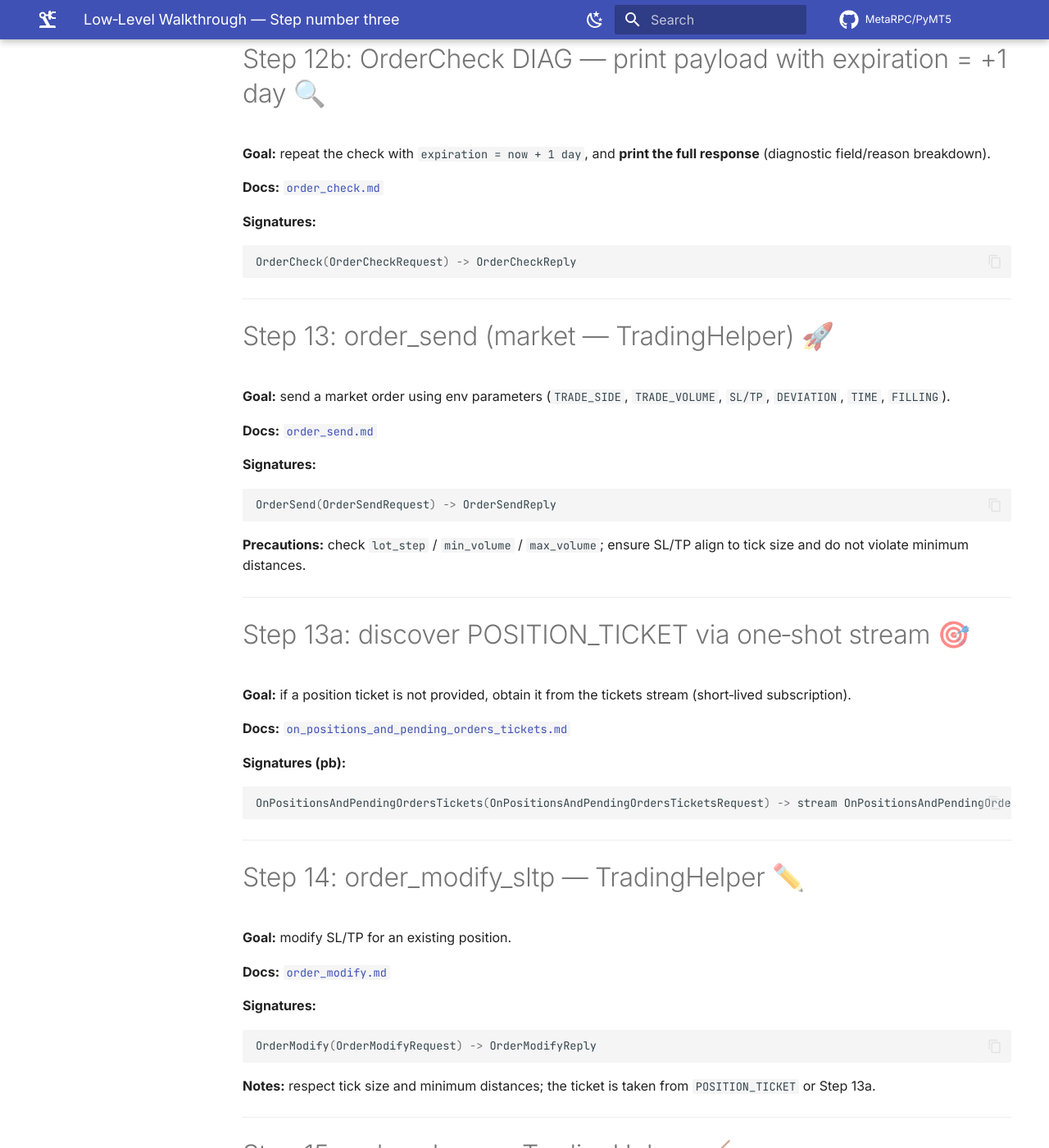
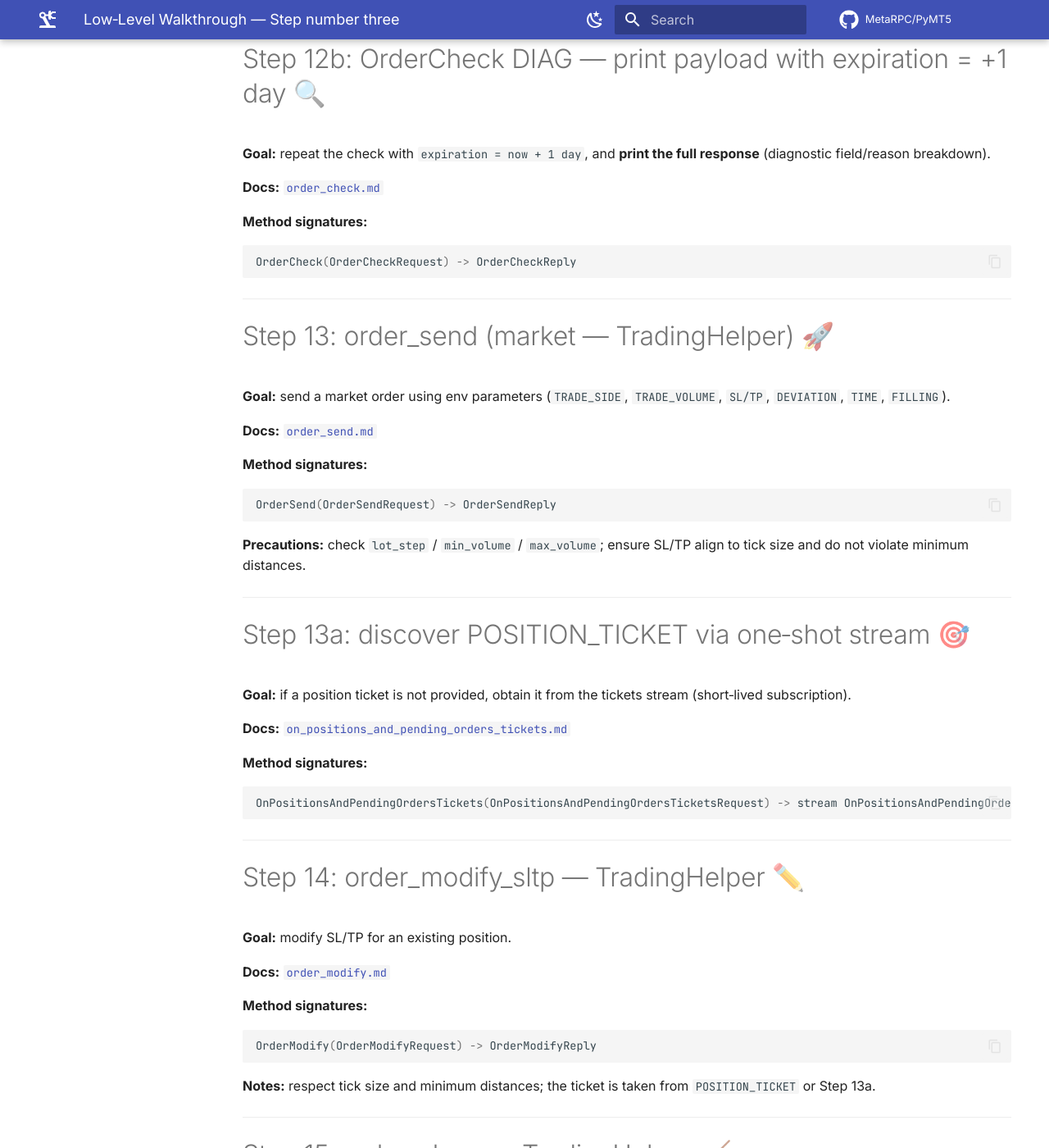
Before and after one commit to MetaRPC/PyMT5, an MkDocs documentation site: the page built from docs/Examples/Base_example/Step_number_three.md, in a window 1280 px wide and 1400 px high, scrolled down 1011 px. Shown: the whole window at 82% size. Built offline with MkDocs 1.6.1 and Material for MkDocs 9.7.7, drawn with Linux system fonts in a browser that asks for light colours; comment, search, counter and statistics services are not loaded; some of the changed text lies outside the part shown.

Commit message:
Update Step_number_three.md

````diff
--- a/docs/Examples/Base_example/Step_number_three.md
+++ b/docs/Examples/Base_example/Step_number_three.md
@@ -12,7 +12,7 @@
 
 **Docs:** [`order_calc_margin.md`](../../MT5Account/Trading_Operations/order_calc_margin.md)
 
-**Signatures (pb):**
+**Method signatures:**
 
 ```python
 OrderCalcMargin(OrderCalcMarginRequest) -> OrderCalcMarginReply
@@ -28,7 +28,7 @@ OrderCalcMargin(OrderCalcMarginRequest) -> OrderCalcMarginReply
 
 **Docs:** [`order_check.md`](../../MT5Account/Trading_Operations/order_check.md)
 
-**Signatures:**
+**Method signatures:**
 
 ```python
 OrderCheck(OrderCheckRequest) -> OrderCheckReply
@@ -44,7 +44,7 @@ OrderCheck(OrderCheckRequest) -> OrderCheckReply
 
 **Docs:** [`order_check.md`](../../MT5Account/Trading_Operations/order_check.md)
 
-**Signatures:**
+**Method signatures:**
 
 ```python
 OrderCheck(OrderCheckRequest) -> OrderCheckReply
@@ -58,7 +58,7 @@ OrderCheck(OrderCheckRequest) -> OrderCheckReply
 
 **Docs:** [`order_send.md`](../../MT5Account/Trading_Operations/order_send.md)
 
-**Signatures:**
+**Method signatures:**
 
 ```python
 OrderSend(OrderSendRequest) -> OrderSendReply
@@ -74,7 +74,7 @@ OrderSend(OrderSendRequest) -> OrderSendReply
 
 **Docs:** [`on_positions_and_pending_orders_tickets.md`](../../MT5Account/Subscriptions_Streaming/on_positions_and_pending_orders_tickets.md)
 
-**Signatures (pb):**
+**Method signatures:**
 
 ```python
 OnPositionsAndPendingOrdersTickets(OnPositionsAndPendingOrdersTicketsRequest) -> stream OnPositionsAndPendingOrdersTicketsReply
@@ -88,7 +88,7 @@ OnPositionsAndPendingOrdersTickets(OnPositionsAndPendingOrdersTicketsRequest) ->
 
 **Docs:** [`order_modify.md`](../../MT5Account/Trading_Operations/order_modify.md)
 
-**Signatures:**
+**Method signatures:**
 
 ```python
 OrderModify(OrderModifyRequest) -> OrderModifyReply
@@ -104,7 +104,7 @@ OrderModify(OrderModifyRequest) -> OrderModifyReply
 
 **Docs:** [`order_close.md`](../../MT5Account/Trading_Operations/order_close.md)
 
-**Signatures:**
+**Method signatures:**
 
 ```python
 OrderClose(OrderCloseRequest) -> OrderCloseReply
@@ -118,7 +118,7 @@ OrderClose(OrderCloseRequest) -> OrderCloseReply
 
 **Docs:** [`on_symbol_tick.md`](../../MT5Account/Subscriptions_Streaming/on_symbol_tick.md)
 
-**Signatures:**
+**Method signatures:**
 
 ```python
 OnSymbolTick(OnSymbolTickRequest) -> stream OnSymbolTickReply
@@ -132,7 +132,7 @@ OnSymbolTick(OnSymbolTickRequest) -> stream OnSymbolTickReply
 
 **Docs:** [`on_trade.md`](../../MT5Account/Subscriptions_Streaming/on_trade.md)
 
-**Signatures:**
+**Method signatures:**
 
 ```python
 OnTrade(OnTradeRequest) -> stream OnTradeReply
@@ -146,7 +146,7 @@ OnTrade(OnTradeRequest) -> stream OnTradeReply
 
 **Docs:** [`on_position_profit.md`](../../MT5Account/Subscriptions_Streaming/on_position_profit.md)
 
-**Signatures:**
+**Method signatures:**
 
 ```python
 OnPositionProfit(OnPositionProfitRequest) -> stream OnPositionProfitReply
@@ -160,7 +160,7 @@ OnPositionProfit(OnPositionProfitRequest) -> stream OnPositionProfitReply
 
 **Docs:** [`on_positions_and_pending_orders_tickets.md`](../../MT5Account/Subscriptions_Streaming/on_positions_and_pending_orders_tickets.md)
 
-**Signatures:**
+**Method signatures:**
 
 ```python
 OnPositionsAndPendingOrdersTickets(OnPositionsAndPendingOrdersTicketsRequest) -> stream OnPositionsAndPendingOrdersTicketsReply
@@ -174,7 +174,7 @@ OnPositionsAndPendingOrdersTickets(OnPositionsAndPendingOrdersTicketsRequest) ->
 
 **Docs:** [`on_trade_transaction.md`](../../MT5Account/Subscriptions_Streaming/on_trade_transaction.md)
 
-**Signatures:**
+**Method signatures:**
 
 ```python
 OnTradeTransaction(OnTradeTransactionRequest) -> stream OnTradeTransactionReply
````
